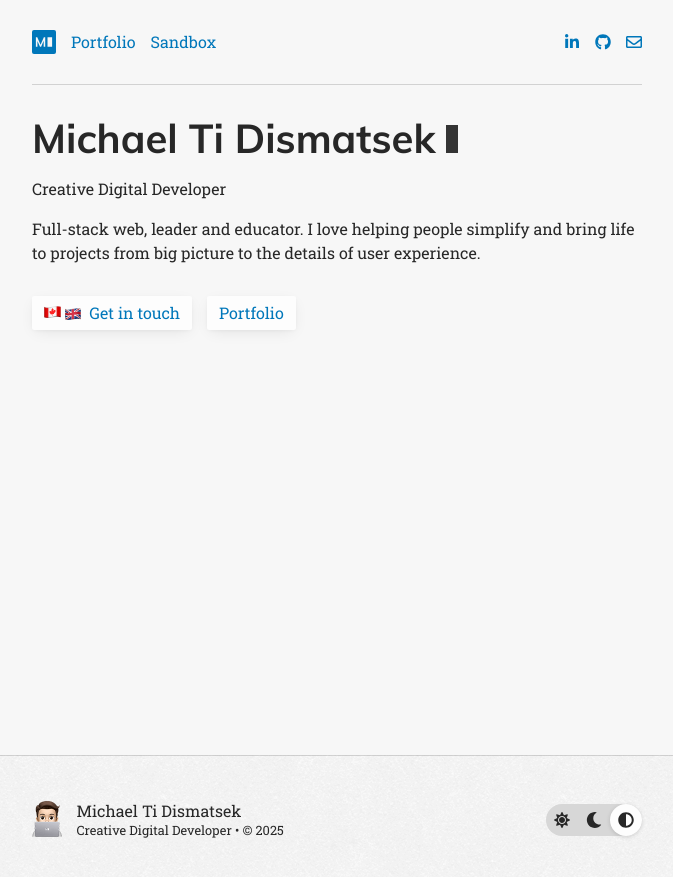
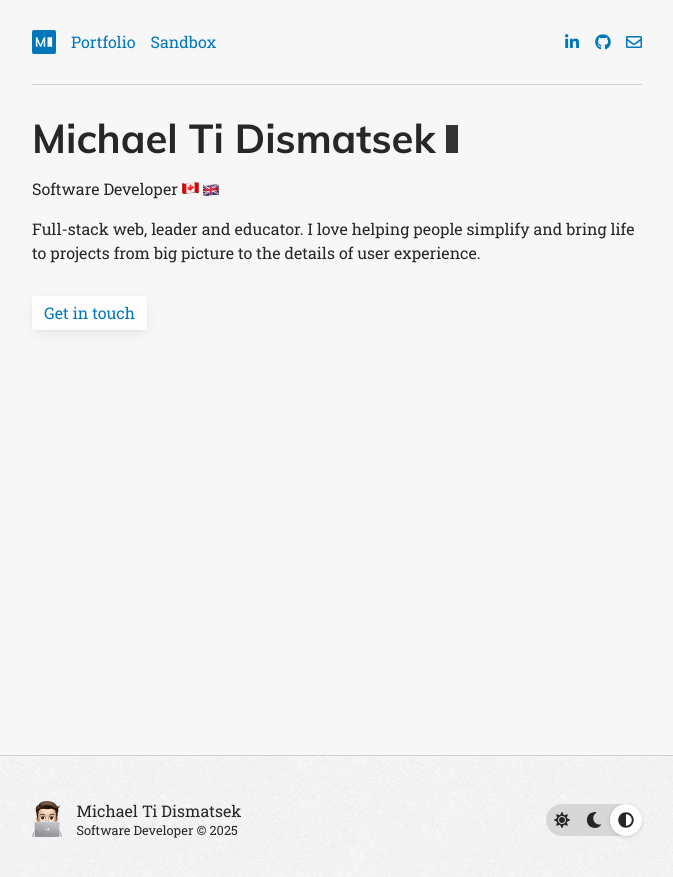
Before and after one commit to michaelti/michaelti.ca, a Jekyll site: the page built from src/home.html, in a window 1280 px wide. Shown: the top 877 px of the page, without its empty margins (303-976 px from the left). Built offline with Jekyll 4.4.1, drawn with Linux system fonts in a browser that asks for light colours.

Commit message:
Update title and call to action

```diff
--- a/src/_includes/footer.html
+++ b/src/_includes/footer.html
@@ -1,25 +1,62 @@
 <footer>
     <div class="container footer-inner">
         <section>
-            <img src="/assets/images/memoji-michaelti.png" alt="Profile picture" style="height: 2.25em">
+            <img
+                src="/assets/images/memoji-michaelti.png"
+                alt="Profile picture"
+                style="height: 2.25em"
+            />
         </section>
         <section>
-            Michael Ti Dismatsek<br>
+            Michael Ti Dismatsek<br />
             <small>
-                Creative Digital Developer&nbsp;&bull;
-                &copy;&nbsp;{{ site.time | date: '%Y' }}
+                Software Developer &copy;&nbsp;{{ site.time | date: '%Y' }}
             </small>
         </section>
         <section>
-            <button id="js-btn-theme-switcher" class="btn-theme-switcher" aria-label="Please enable JavaScript to switch themes.">
+            <button
+                id="js-btn-theme-switcher"
+                class="btn-theme-switcher"
+                aria-label="Please enable JavaScript to switch themes."
+            >
                 <span class="js-theme-icon-light">
-                    <svg class="fa-svg-inline" role="img" xmlns="http://www.w3.org/2000/svg" viewBox="0 0 512 512"><path fill="currentColor" d="M256 160c-52.9 0-96 43.1-96 96s43.1 96 96 96 96-43.1 96-96-43.1-96-96-96zm246.4 80.5l-94.7-47.3 33.5-100.4c4.5-13.6-8.4-26.5-21.9-21.9l-100.4 33.5-47.4-94.8c-6.4-12.8-24.6-12.8-31 0l-47.3 94.7L92.7 70.8c-13.6-4.5-26.5 8.4-21.9 21.9l33.5 100.4-94.7 47.4c-12.8 6.4-12.8 24.6 0 31l94.7 47.3-33.5 100.5c-4.5 13.6 8.4 26.5 21.9 21.9l100.4-33.5 47.3 94.7c6.4 12.8 24.6 12.8 31 0l47.3-94.7 100.4 33.5c13.6 4.5 26.5-8.4 21.9-21.9l-33.5-100.4 94.7-47.3c13-6.5 13-24.7.2-31.1zm-155.9 106c-49.9 49.9-131.1 49.9-181 0-49.9-49.9-49.9-131.1 0-181 49.9-49.9 131.1-49.9 181 0 49.9 49.9 49.9 131.1 0 181z"></path></svg>
+                    <svg
+                        class="fa-svg-inline"
+                        role="img"
+                        xmlns="http://www.w3.org/2000/svg"
+                        viewBox="0 0 512 512"
+                    >
+                        <path
+                            fill="currentColor"
+                            d="M256 160c-52.9 0-96 43.1-96 96s43.1 96 96 96 96-43.1 96-96-43.1-96-96-96zm246.4 80.5l-94.7-47.3 33.5-100.4c4.5-13.6-8.4-26.5-21.9-21.9l-100.4 33.5-47.4-94.8c-6.4-12.8-24.6-12.8-31 0l-47.3 94.7L92.7 70.8c-13.6-4.5-26.5 8.4-21.9 21.9l33.5 100.4-94.7 47.4c-12.8 6.4-12.8 24.6 0 31l94.7 47.3-33.5 100.5c-4.5 13.6 8.4 26.5 21.9 21.9l100.4-33.5 47.3 94.7c6.4 12.8 24.6 12.8 31 0l47.3-94.7 100.4 33.5c13.6 4.5 26.5-8.4 21.9-21.9l-33.5-100.4 94.7-47.3c13-6.5 13-24.7.2-31.1zm-155.9 106c-49.9 49.9-131.1 49.9-181 0-49.9-49.9-49.9-131.1 0-181 49.9-49.9 131.1-49.9 181 0 49.9 49.9 49.9 131.1 0 181z"
+                        ></path>
+                    </svg>
                 </span>
                 <span class="js-theme-icon-dark">
-                    <svg class="fa-svg-inline" role="img" xmlns="http://www.w3.org/2000/svg" viewBox="0 0 512 512"><path fill="currentColor" d="M283.211 512c78.962 0 151.079-35.925 198.857-94.792 7.068-8.708-.639-21.43-11.562-19.35-124.203 23.654-238.262-71.576-238.262-196.954 0-72.222 38.662-138.635 101.498-174.394 9.686-5.512 7.25-20.197-3.756-22.23A258.156 258.156 0 0 0 283.211 0c-141.309 0-256 114.511-256 256 0 141.309 114.511 256 256 256z"></path></svg>
+                    <svg
+                        class="fa-svg-inline"
+                        role="img"
+                        xmlns="http://www.w3.org/2000/svg"
+                        viewBox="0 0 512 512"
+                    >
+                        <path
+                            fill="currentColor"
+                            d="M283.211 512c78.962 0 151.079-35.925 198.857-94.792 7.068-8.708-.639-21.43-11.562-19.35-124.203 23.654-238.262-71.576-238.262-196.954 0-72.222 38.662-138.635 101.498-174.394 9.686-5.512 7.25-20.197-3.756-22.23A258.156 258.156 0 0 0 283.211 0c-141.309 0-256 114.511-256 256 0 141.309 114.511 256 256 256z"
+                        ></path>
+                    </svg>
                 </span>
                 <span class="js-theme-icon-automatic active">
-                    <svg class="fa-svg-inline" role="img" xmlns="http://www.w3.org/2000/svg" viewBox="0 0 512 512"><path fill="currentColor" d="M8 256c0 136.966 111.033 248 248 248s248-111.034 248-248S392.966 8 256 8 8 119.033 8 256zm248 184V72c101.705 0 184 82.311 184 184 0 101.705-82.311 184-184 184z"></path></svg>
+                    <svg
+                        class="fa-svg-inline"
+                        role="img"
+                        xmlns="http://www.w3.org/2000/svg"
+                        viewBox="0 0 512 512"
+                    >
+                        <path
+                            fill="currentColor"
+                            d="M8 256c0 136.966 111.033 248 248 248s248-111.034 248-248S392.966 8 256 8 8 119.033 8 256zm248 184V72c101.705 0 184 82.311 184 184 0 101.705-82.311 184-184 184z"
+                        ></path>
+                    </svg>
                 </span>
             </button>
         </section>
--- a/src/home.html
+++ b/src/home.html
@@ -8,7 +8,19 @@ permalink: /
     <h1 id="typewriter" class="home-title">
         <span>Michael Ti Dismatsek</span>
     </h1>
-    <p>Creative Digital Developer</p>
+    <p>
+        Software Developer
+        <img
+            src="/assets/images/icons/flag_canada.png"
+            alt="Flag of Canada"
+            style="height: 0.75em; transform: translateY(-1px)"
+        />
+        <img
+            src="/assets/images/icons/flag_uk.png"
+            alt="Flag of United Kingdom"
+            style="height: 0.75em; transform: translateY(1px)"
+        />
+    </p>
     <p>
         Full-stack web, leader and educator. I love helping people simplify and
         bring life to projects from big picture to the details of user
@@ -16,23 +28,6 @@ permalink: /
     </p>
 
     <div class="home-calltoaction">
-        <a href="mailto:contact@michaelti.ca">
-            <img
-                src="/assets/images/icons/flag_canada.png"
-                alt="Flag of Canada"
-                style="height: 0.75em; transform: translateY(-1px)"
-            />
-            <img
-                src="/assets/images/icons/flag_uk.png"
-                alt="Flag of United Kingdom"
-                style="
-                    height: 0.75em;
-                    margin-right: 0.25em;
-                    transform: translateY(1px);
-                "
-            />
-            Get in touch
-        </a>
-        <a href="/portfolio">Portfolio</a>
+        <a href="mailto:contact@michaelti.ca">Get in touch</a>
     </div>
 </div>
```
